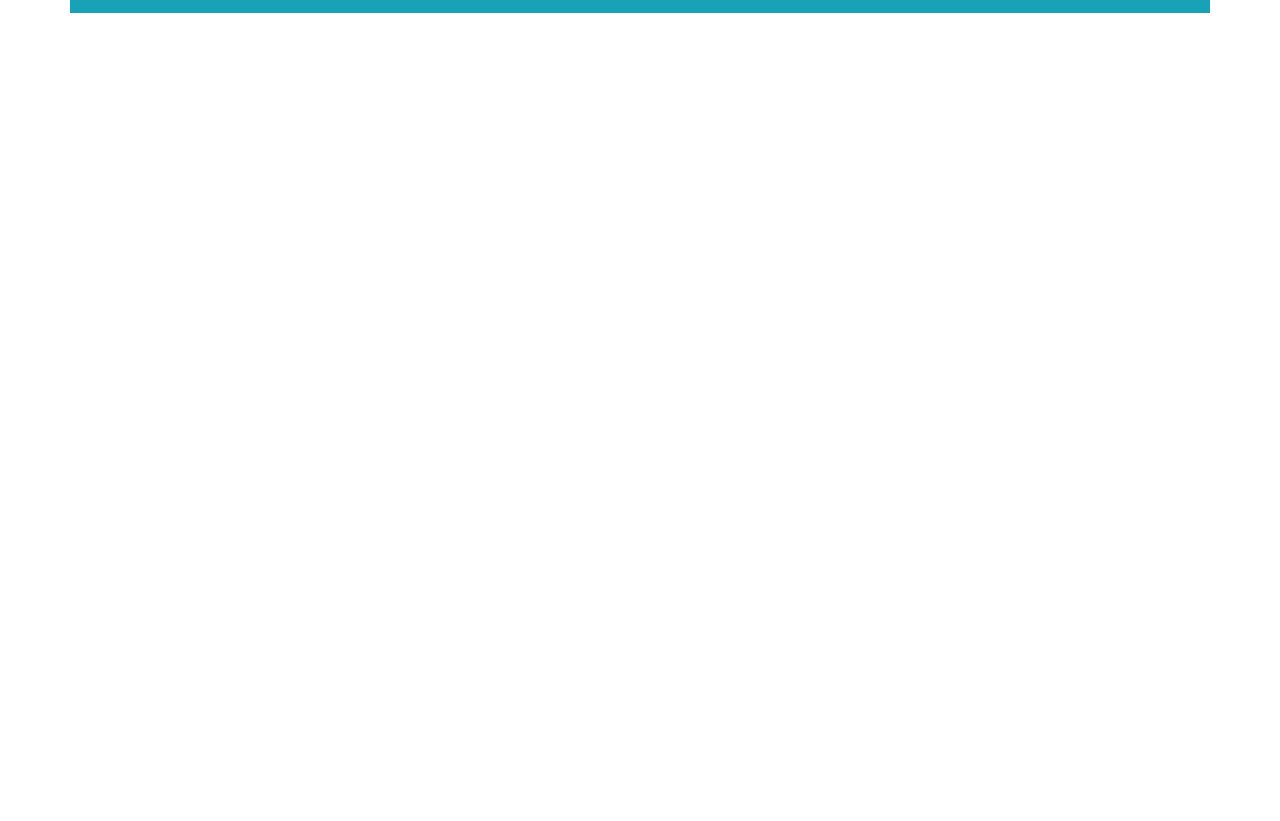
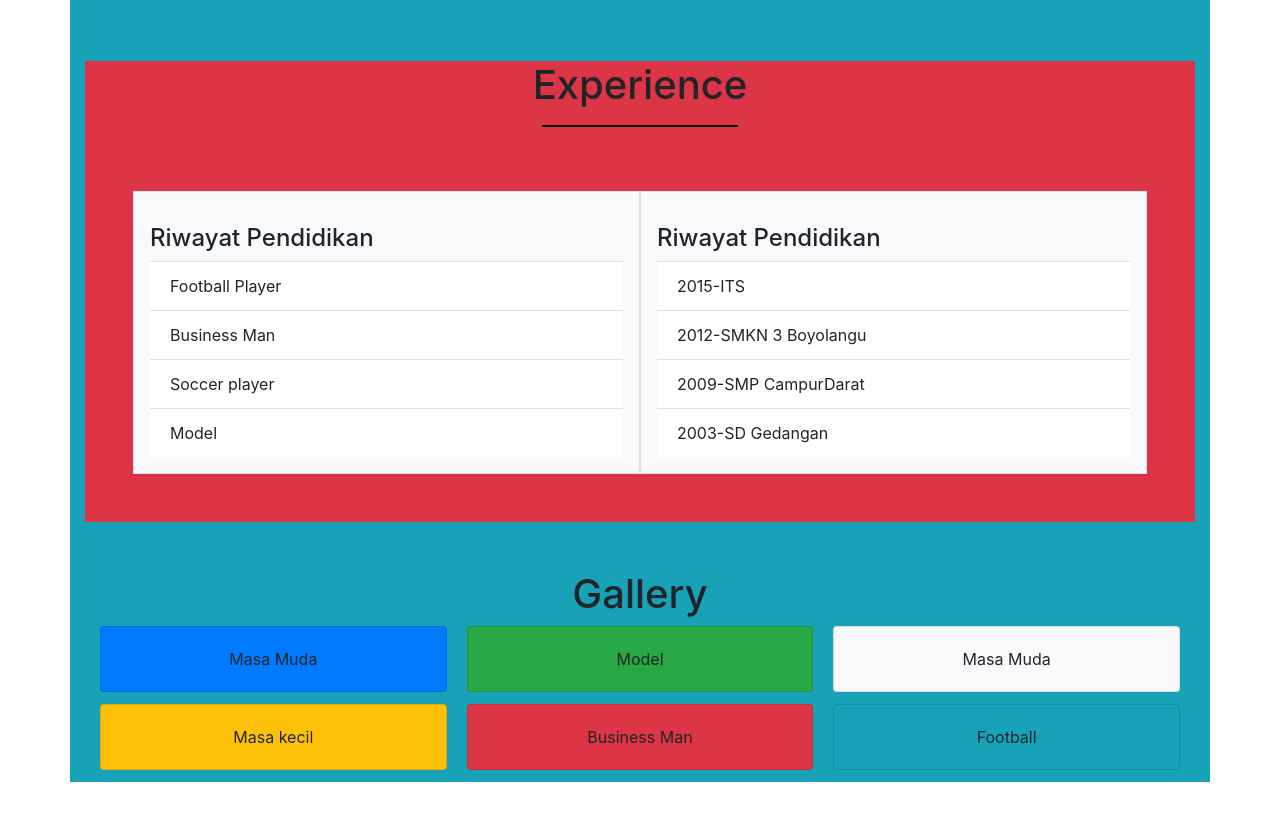
Before and after one commit to DPP-2020/praktikum-2-membuat-cv-part-2-nadirbadress, a plain HTML site: page index.html in a window 1280 px wide. Shown: the part 597-1418 px from the top of the page. Before the commit the page ends 800 px from the top, so only its background shows below. Drawn offline with nearby package versions, Linux system fonts and the light colour scheme.

Commit message:
05211840000082 #1

```diff
--- a/index.html
+++ b/index.html
@@ -66,11 +66,67 @@
                    </div>
                  </div>
 
+                 <div class="container bg-danger">
+          <h1 class="text-center mt-5">Experience</h1>
+          <hr style="border: 1px solid black; width: 18%" class="text-center">
+          <div class="row p-5">
+           <div class="col p-3 border bg-light">
+            <h4 class="mt-3">Riwayat Pendidikan</h4>
+              <ul class="list-group list-group-flush">
+                  <li class="list-group-item">Football Player</li>
+                  <li class="list-group-item">Business Man</li>
+                  <li class="list-group-item">Soccer player</li>
+                  <li class="list-group-item">Model</li>
 
+                </ul>
+           </div>
+           <div class="col p-3 border left jarak bg-light">
+            <h4 class="mt-3">Riwayat Pendidikan</h4>
+                <ul class="list-group list-group-flush">
+                  <li class="list-group-item">2015-ITS</li>
+                  <li class="list-group-item">2012-SMKN 3 Boyolangu</li>
+                  <li class="list-group-item">2009-SMP CampurDarat</li>
+                  <li class="list-group-item">2003-SD Gedangan</li>
                 </ul>
            </div>
          </div>
        </div>
+
+<div class="container mb-5  mt-5">
+          <h1 class="text-center mt-5">Gallery</h1>
+       <div class="card-columns">
+  <div class="card bg-primary">
+    <div class="card-body text-center">
+      <p class="card-text">Masa Muda</p>
+    </div>
+  </div>
+  <div class="card bg-warning">
+    <div class="card-body text-center">
+      <p class="card-text">Masa kecil</p>
+    </div>
+  </div>
+  <div class="card bg-success">
+    <div class="card-body text-center">
+      <p class="card-text">Model</p>
+    </div>
+  </div>
+  <div class="card bg-danger">
+    <div class="card-body text-center">
+      <p class="card-text">Business Man</p>
+    </div>
+  </div>
+  <div class="card bg-light">
+    <div class="card-body text-center">
+      <p class="card-text">Masa Muda</p>
+    </div>
+  </div>
+  <div class="card bg-info">
+    <div class="card-body text-center">
+      <p class="card-text">Football</p>
+    </div>
+  </div>
+</div>
+<div class="d-none d-lg-block d-xl-none">Halo</div>
      </div>
 
 
```
